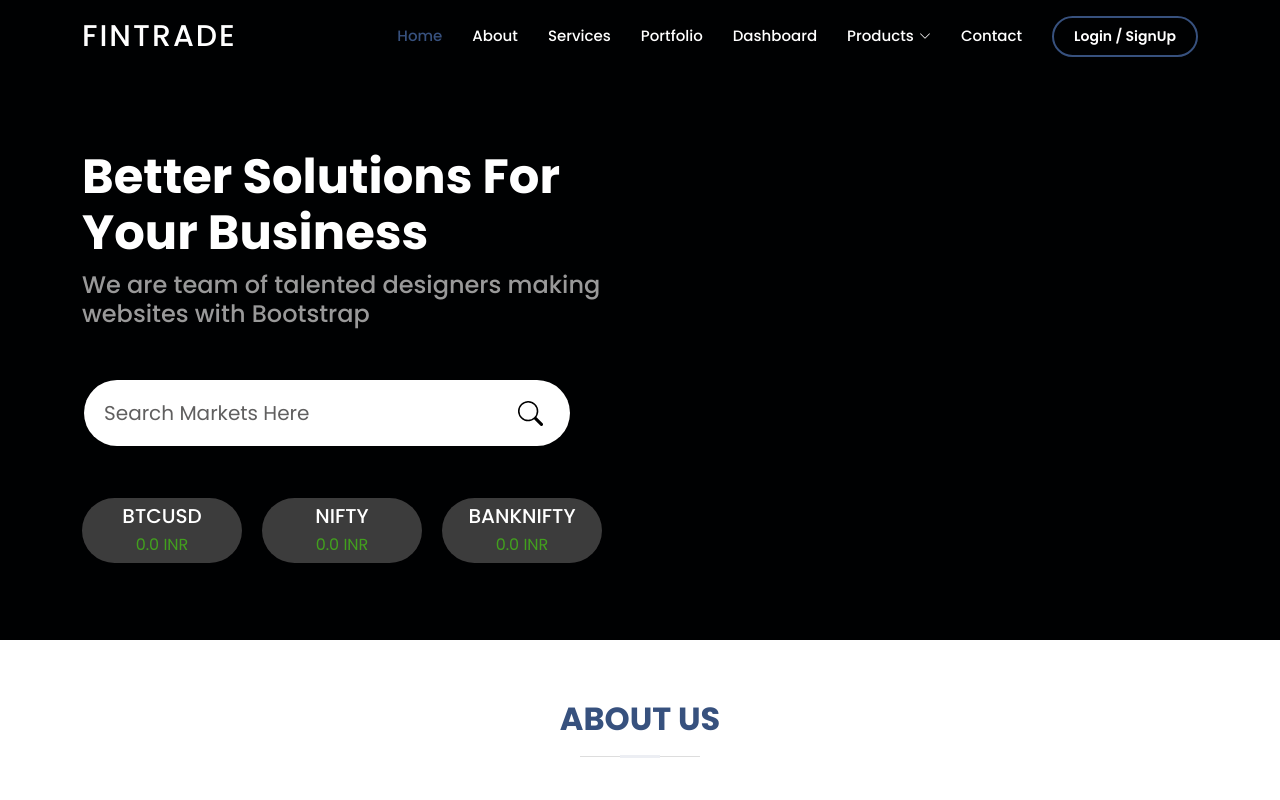
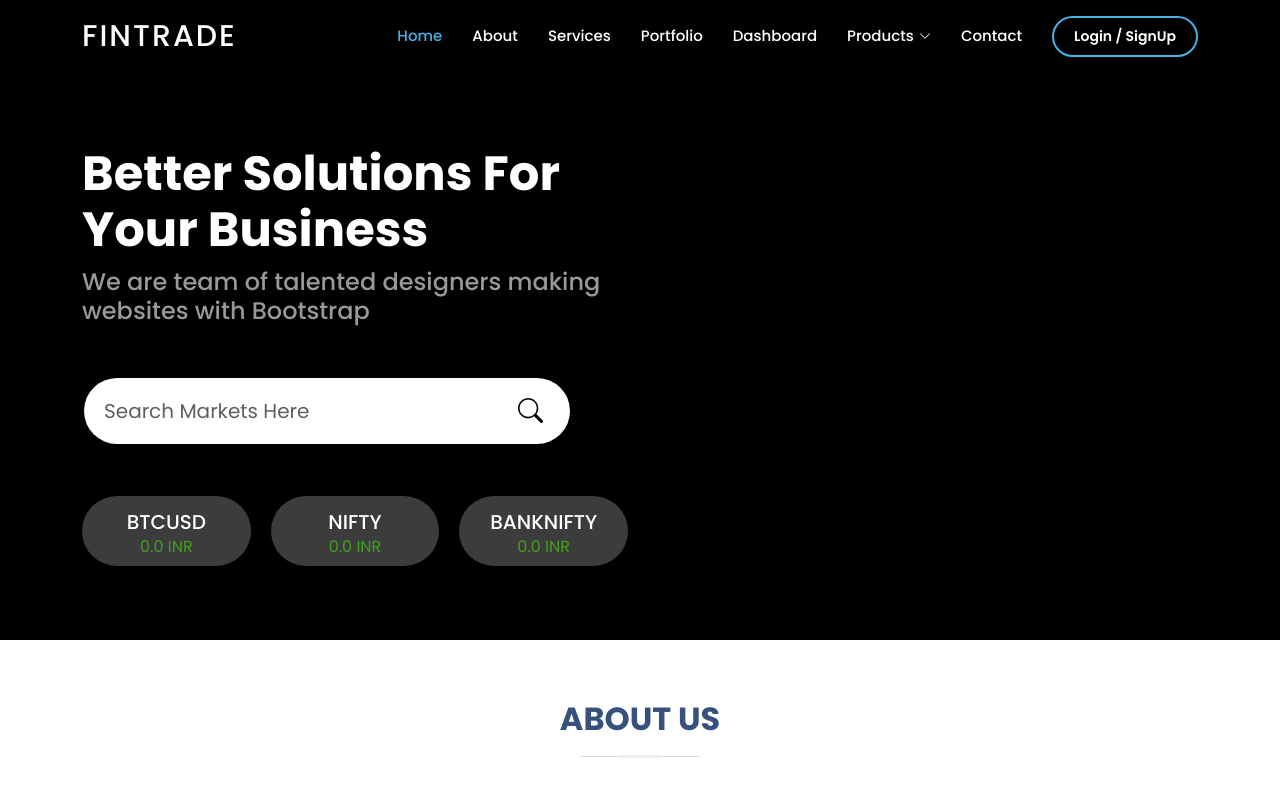
Before and after one commit to shruti2522/fintrade, a plain HTML site: page index.html in a window 1280 px wide. Shown: the top 800 px of the page. Drawn offline with Linux system fonts and the light colour scheme.

Commit message:
Update style.css

```diff
--- a/assets/css/style.css
+++ b/assets/css/style.css
@@ -1,3 +1,4 @@
+
 
 body {
   font-family: 'Poppins';
@@ -172,7 +173,7 @@ h6 {
 .navbar .active,
 .navbar .active:focus,
 .navbar li:hover>a {
-  color: #37517e;
+  color: #47b2e4;
 }
 
 .navbar .getstarted,
@@ -182,14 +183,14 @@ h6 {
   border-radius: 50px;
   color: #fff;
   font-size: 14px;
-  border: 2px solid #37517e;
+  border: 2px solid #47b2e4;
   font-weight: 600;
 }
 
 .navbar .getstarted:hover,
 .navbar .getstarted:focus:hover {
   color: #fff;
-  background: rgb(4, 4, 255);
+  background-color: #47b2e4;
 }
 
 .navbar .dropdown ul {
@@ -376,7 +377,7 @@ h6 {
 #hero {
   width: 100%;
   height: 80vh;
-  background: #000102;
+  background: #000000;
   /* background-image: url('/mobile.avif');
   background-repeat: no-repeat;
   background-size: 2000px 800px;
@@ -452,8 +453,8 @@ h6 {
 }
 .nifbt_buttons button{
   font-size: 1rem;
-  height: 65px;
-  width: 160px;
+  height: 70px;
+  width: 180px;
   border-radius: 50px;
   background-color: #6f6f708a;
   border: none;
@@ -463,12 +464,13 @@ h6 {
   background-color: #6f6f70ec;
 }
 .nifbt_buttons button h5{
-  margin-top: 5px;
+  margin-top: 8px;
   font-family: 'Poppins';
   font-weight: 500;
+  padding: 5px;
 }
 .nifbt_buttons button p{
-  margin-top: -3px;
+  margin-top: -12px;
   color: rgba(72, 255, 0, 0.514);
 }
 
```
